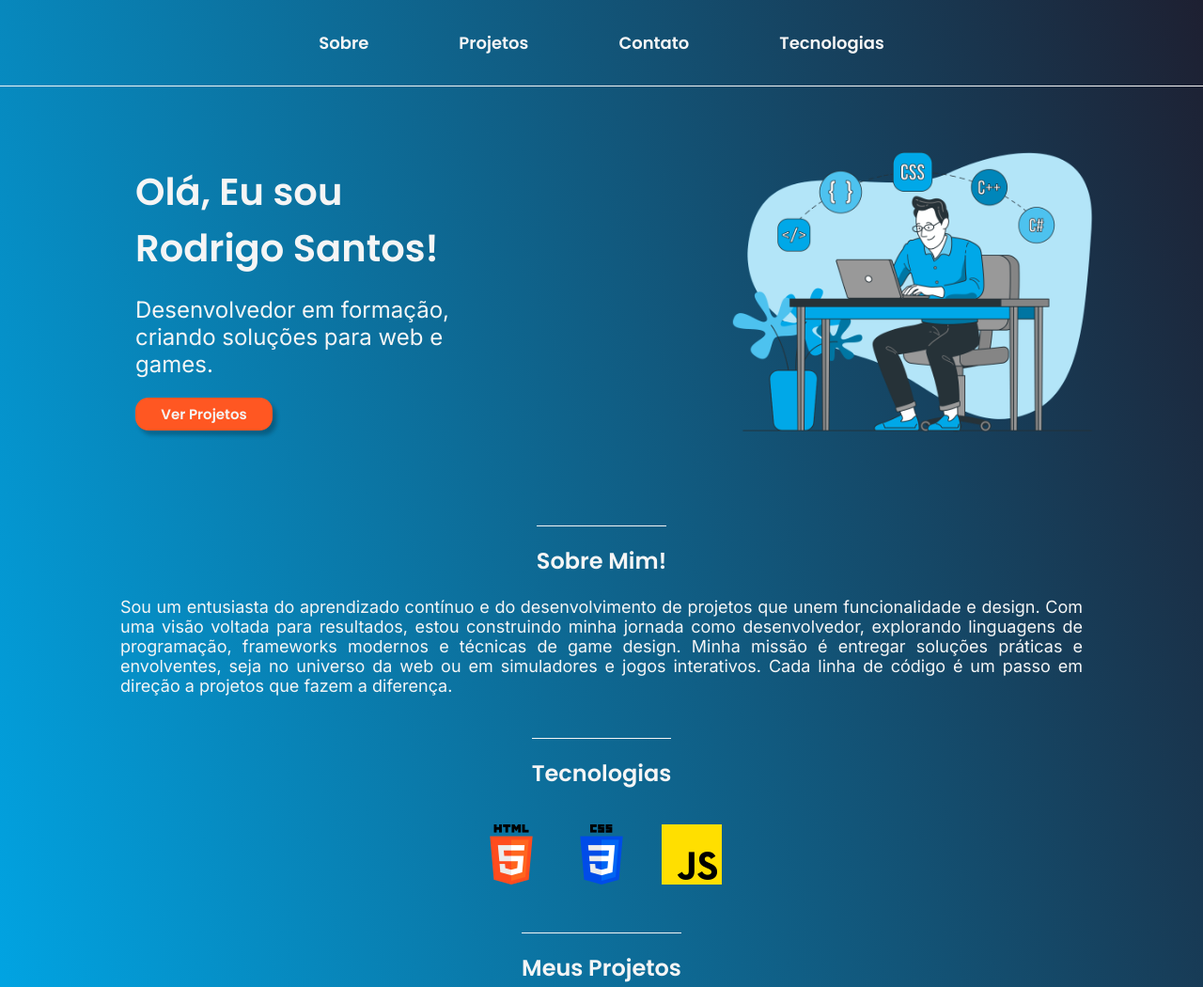
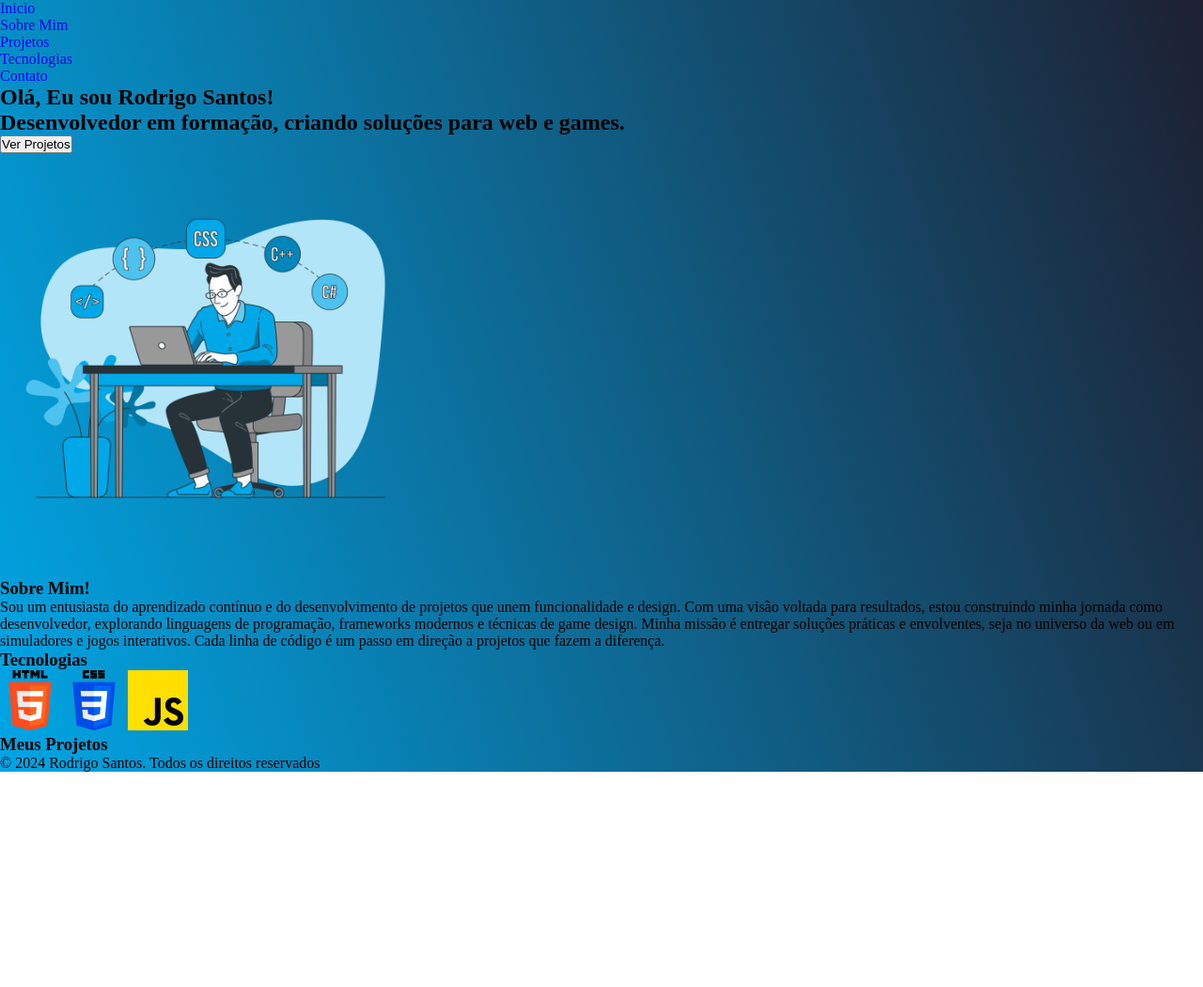
Before and after one commit to santospinhodev/portfolio, a plain HTML site: page index.html in a window 1280 px wide. Shown: the top 1050 px of the page at 94% size. After the commit the page ends 821 px from the top, so only its background shows below. Drawn offline with Linux system fonts and the light colour scheme.

Commit message:
fix code html

```diff
--- a/index.html
+++ b/index.html
@@ -5,56 +5,65 @@
     <meta charset="UTF-8">
     <meta name="viewport" content="width=device-width, initial-scale=1.0">
     <link rel="stylesheet" href="assets/css/style.css">
-    <title>Portfolio</title>
+    <title>Portfólio de Roodrigo Santos</title>
 </head>
 
 <body>
-
-    <header class="cabecalho">
-        <nav class="cabecalho-menu">
-            <a class="cabecalho-menu-item" href="#sobre-mim">Sobre</a>
-            <a class="cabecalho-menu-item" href="#meus-projetos">Projetos</a>
-            <a class="cabecalho-menu-item" href="#contatos">Contato</a>
-            <a class="cabecalho-menu-item" href="#tecnologias">Tecnologias</a>
+    <!--Cabeçalho com navegação-->
+    <header>
+        <nav class="menu-principal">
+            <ul>
+                <li><a href="#inicio">Inicio</a></li>
+                <li><a href="#sobre-mim">Sobre Mim</a></li>
+                <li><a href="#projetos">Projetos</a></li>
+                <li><a href="tecnologias">Tecnologias</a></li>
+                <li><a href="contatos">Contato</a></li>
+            </ul>
         </nav>
     </header>
 
-    <main class="conteudo">
-        <!--Apresentação-->
-        <section class="conteudo-principal">
-            <div class="conteudo-principal-escrito">
-                <h1 class="conteudo-principal-escrito-titulo">Olá, Eu sou Rodrigo Santos!</h1>
-                <h2 class="conteudo-principal-escrito-subtitulo">Desenvolvedor em formação,<br> criando soluções para web e <br> games.</h2>
-                <button id="botao" onclick="location.href='#meus-projetos';" class="conteudo-principal-escrito-botao">Ver Projetos</button>
+    <main>
+
+        <!-- Seção de Apresentação-->
+        <section id="inicio" class="apresentacao">
+            <div class="texto-apresentacao">
+                <h1>Olá, Eu sou Rodrigo Santos!</h1>
+                <h2>Desenvolvedor em formação, criando soluções para web e games.</h2>
+                <button onclick="location.href='#meus-projetos';">Ver Projetos</button>
             </div>
             <img  class="conteudo-principal-imagem" src="assets/img/Programmer-bro.png" alt="imagen ilustrativa">
         </section>
-        <!--Sobre Mim-->
-        <section id="sobre-mim" class="conteudo-secundario">
-            <h3 class="conteudo-secundario-titulo">Sobre Mim!</h3>
-            <p class="conteudo-secundario-paragrafo">Sou um entusiasta do aprendizado contínuo e do desenvolvimento de projetos que unem funcionalidade e design. Com uma visão voltada para resultados, estou construindo minha jornada como desenvolvedor, explorando linguagens de programação, frameworks modernos e técnicas de game design.
+
+        <!--Seção Sobre Mim-->
+        <section id="sobre-mim">
+            <h3>Sobre Mim!</h3>
+            <p>Sou um entusiasta do aprendizado contínuo e do desenvolvimento de projetos que unem funcionalidade e design. Com uma visão voltada para resultados, estou construindo minha jornada como desenvolvedor, explorando linguagens de programação, frameworks modernos e técnicas de game design.
             Minha missão é entregar soluções práticas e envolventes, seja no universo da web ou em simuladores e jogos interativos. Cada linha de código é um passo em direção a projetos que fazem a diferença.</p>
         </section>
+
         <!--Tecnologias-->
-        <section id="tecnologias" class="conteudo-tecnologia">
-            <h3 class="conteudo-tecnologia-titulo">Tecnologias</h3>
-            <div class="conteudo-tecnologia-logos">
-                <img class="conteudo-tecnologia-logo-html" src="assets/img/html-5_logo.png" alt="logo HTML5">
-                <img class="conteudo-tecnologia-logo-css" src="assets/img/css-3_logo.png" alt="logo CSS3">
-                <img class="conteudo-tecnologia-logo-javascript" src="assets/img/js_logo.png" alt="logo JavaScript">
+        <section id="tecnologias">
+            <h3>Tecnologias</h3>
+            <div class="logos-tecnologias">
+                <img src="assets/img/html-5_logo.png" alt="logo HTML5">
+                <img src="assets/img/css-3_logo.png" alt="logo CSS3">
+                <img src="assets/img/js_logo.png" alt="logo JavaScript">
             </div>
+        </section>
 
+        <!--Seção de Projetos-->
+        <section id="meus-projetos">
+            <h3>Meus Projetos</h3>
+            <!-- Conteúdo dos projetos será adicionado aqui-->
         </section>
-        <!--Projetos-->
-        <sectio id="meus-projetos" class="conteudo-projetos">
-            <h3 class="conteudo-projetos-titulo">Meus Projetos</h3>
-        </sectio>
 
     </main>
 
-    <footer class="rodape">
-        <p class="rodape-copy">&copy; 2024 Rodrigo Santos. Todos os direitos reservados</p>
+    <footer>
+        <p>&copy; 2024 Rodrigo Santos. Todos os direitos reservados</p>
     </footer>
-    <link rel="stylesheet" href="assets/js/script.js">
+
+    <script src="assets/js/script.js"></script>
+
 </body>
 </html>
```
